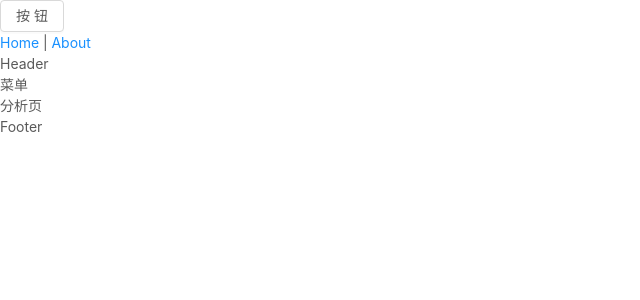
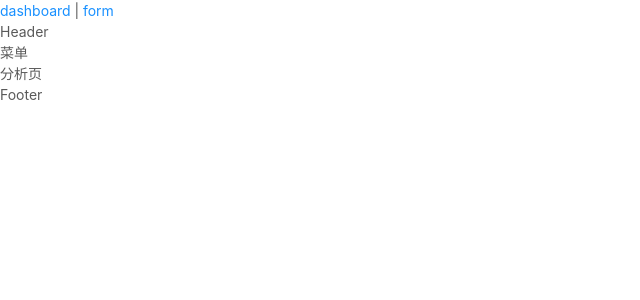
Before and after one commit to wuyiccc/ant-design-vue-pro-learn, a Vue app: page /dashboard/analysis in a window 1280 px wide. Shown: the top 300 px of the page, without its empty margins (0-640 px from the left). Built offline with nearby package versions, Linux system fonts and the light colour scheme.

Commit message:
1. 利用NProgress实现路由跳转时进度条显示

```diff
--- a/package.json
+++ b/package.json
@@ -12,6 +12,7 @@
     "ant-design-vue": "^1.7.2",
     "core-js": "^3.6.5",
     "moment": "^2.29.1",
+    "nprogress": "^0.2.0",
     "vue": "^2.6.11",
     "vue-router": "^3.2.0",
     "vuex": "^3.4.0"
--- a/src/App.vue
+++ b/src/App.vue
@@ -1,10 +1,9 @@
 <template>
   <div id="app">
-    <a-button>按钮</a-button>
     <div id="nav">
-      <router-link to="/">Home</router-link>
+      <router-link to="/dashboard/analysis">dashboard</router-link>
       |
-      <router-link to="/about">About</router-link>
+      <router-link to="/form">form</router-link>
     </div>
     <router-view />
   </div>
--- a/src/router.js
+++ b/src/router.js
@@ -6,10 +6,12 @@
 import Vue from "vue";
 import Router from "vue-router";
 import NotFound from "./views/404";
+import NProgress from "nprogress";
+import "nprogress/nprogress.css";
 
 Vue.use(Router);
 
-export default new Router({
+const router = new Router({
   mode: "history",
   base: process.env.BASE_URL,
   routes: [
@@ -124,3 +126,13 @@ export default new Router({
     }
   ]
 });
+
+router.beforeEach((to, from, next) => {
+  NProgress.start(); // 跳转进度条显示
+  next(); // 此处必须调用next()才能完成跳转
+});
+router.afterEach(() => {
+  NProgress.done(); // 完成显示
+});
+
+export default router;
```
Also changed, not shown: 1 other file (tests, documents, lock files or other folders).
